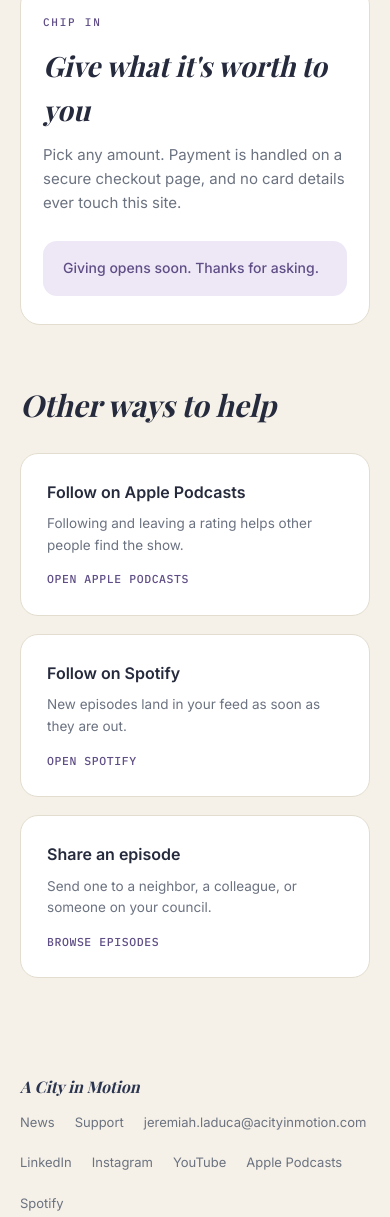
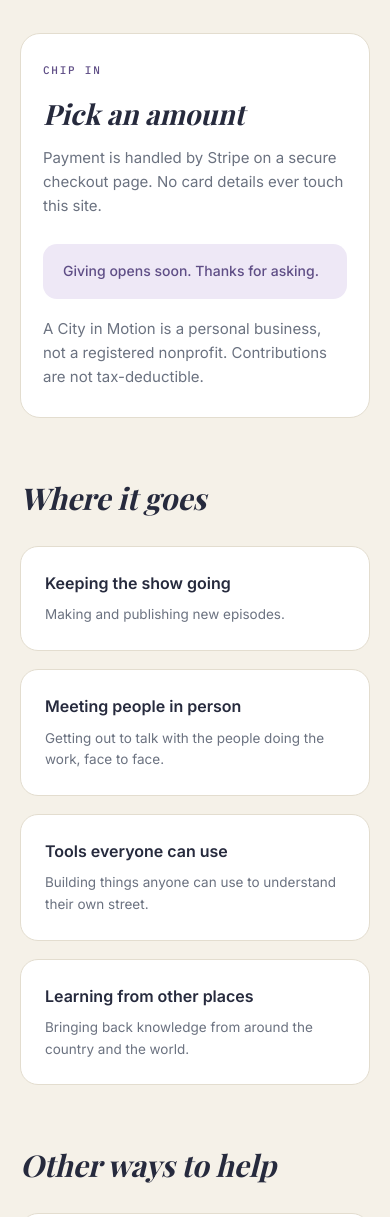
Before and after one commit to jeremiahladucapro-spec/acityinmotion, a website: page site/support.html in a window 390 px wide. Shown: the part 296-1513 px from the top of the page. Drawn offline with nearby package versions, Linux system fonts and the light colour scheme; a web font is replaced by a local one.

Commit message:
Set up Support page for Stripe amounts and add where the money goes
Give buttons are now $5, $10, $20 and Other amount, one Stripe Payment
Link each, set at the bottom of the page. A button shows only once its
link is filled in; with none set the page still says "Giving opens soon".

Adds the not-tax-deductible line, a "Where it goes" section in
Jeremiah's own terms, and a first-person intro.

Co-Authored-By: Claude Fable 5.2 <noreply@anthropic.com>
Claude-Session: https://claude.ai/code/session_01DnTKPKNwHEvXH4idUHqyAQ

```diff
--- a/site/support.html
+++ b/site/support.html
@@ -99,6 +99,12 @@ nav.links a:hover,nav.links a.active{color:var(--navy);}
 }
 [hidden]{display:none !important;}
 
+.give-actions .btn{min-width:92px;}
+.goes{display:grid;grid-template-columns:repeat(4,1fr);gap:18px;margin-top:24px;}
+.goes-item{
+  background:var(--card);border:1px solid var(--line);border-radius:18px;padding:24px 24px;
+  display:flex;flex-direction:column;gap:8px;
+}
 .other-ways{display:grid;grid-template-columns:repeat(3,1fr);gap:18px;margin-top:24px;}
 .way{
   background:var(--card);border:1px solid var(--line);border-radius:18px;padding:26px 26px;
@@ -124,12 +130,14 @@ footer .foot-links a:hover{color:var(--navy);}
 @media (max-width:900px){
   nav.links{display:none;}
   .other-ways{grid-template-columns:1fr;}
+  .goes{grid-template-columns:repeat(2,1fr);}
 }
 @media (max-width:560px){
   .wrap{padding:0 20px;}
   .page-head h1{font-size:34px;}
   .give-card{padding:28px 22px;}
-  .give-actions .btn{width:100%;}
+  .give-actions .btn{flex:1 1 40%;padding:14px 12px;white-space:nowrap;}
+  .goes{grid-template-columns:1fr;}
 }
 </style>
 <!-- Privacy-friendly analytics by Plausible -->
@@ -159,10 +167,7 @@ footer .foot-links a:hover{color:var(--navy);}
 <section class="page-head">
   <div class="wrap">
     <h1>Support the show</h1>
-    <!-- COPY TO CONFIRM: one or two sentences, in Jeremiah's words, on what
-         contributions pay for. Left generic on purpose: nothing here should
-         claim how money is used until he says so. -->
-    <p>If A City in Motion is useful to you, you can chip in to help keep it going.</p>
+    <p>A City in Motion is something I make to share information and ideas about how we move. If it is useful to you, you can chip in to help keep it going.</p>
   </div>
 </section>
 
@@ -170,20 +175,42 @@ footer .foot-links a:hover{color:var(--navy);}
   <div class="wrap">
     <div class="give-card">
       <div class="give-eyebrow">Chip in</div>
-      <h2>Give what it's worth to you</h2>
-      <p>Pick any amount. Payment is handled on a secure checkout page, and no card details ever touch this site.</p>
+      <h2>Pick an amount</h2>
+      <p>Payment is handled by Stripe on a secure checkout page. No card details ever touch this site.</p>
 
       <div class="give-actions" id="give-actions" hidden>
-        <a class="btn btn-primary" id="give-once" target="_blank" rel="noopener" hidden>Give once</a>
-        <a class="btn btn-secondary" id="give-monthly" target="_blank" rel="noopener" hidden>Give monthly</a>
+        <a class="btn btn-primary" data-give="five" target="_blank" rel="noopener" hidden>$5</a>
+        <a class="btn btn-primary" data-give="ten" target="_blank" rel="noopener" hidden>$10</a>
+        <a class="btn btn-primary" data-give="twenty" target="_blank" rel="noopener" hidden>$20</a>
+        <a class="btn btn-secondary" data-give="custom" target="_blank" rel="noopener" hidden>Other amount</a>
       </div>
       <div class="give-closed" id="give-closed">Giving opens soon. Thanks for asking.</div>
 
-      <!-- TAX LINE TO CONFIRM before launch. Use exactly one, whichever is true:
-           "A City in Motion is not a registered nonprofit. Contributions are not tax-deductible."
-           or the correct 501(c)(3) / fiscal-sponsor statement with the EIN.
-           Do not publish either until Jeremiah confirms which applies. -->
-      <p class="give-note" id="give-note" hidden></p>
+      <p class="give-note">A City in Motion is a personal business, not a registered nonprofit. Contributions are not tax-deductible.</p>
+    </div>
+  </div>
+</section>
+
+<section class="section" style="padding-top:0;">
+  <div class="wrap">
+    <h2 class="section-title">Where it goes</h2>
+    <div class="goes">
+      <div class="goes-item">
+        <span class="way-title">Keeping the show going</span>
+        <span class="way-desc">Making and publishing new episodes.</span>
+      </div>
+      <div class="goes-item">
+        <span class="way-title">Meeting people in person</span>
+        <span class="way-desc">Getting out to talk with the people doing the work, face to face.</span>
+      </div>
+      <div class="goes-item">
+        <span class="way-title">Tools everyone can use</span>
+        <span class="way-desc">Building things anyone can use to understand their own street.</span>
+      </div>
+      <div class="goes-item">
+        <span class="way-title">Learning from other places</span>
+        <span class="way-desc">Bringing back knowledge from around the country and the world.</span>
+      </div>
     </div>
   </div>
 </section>
@@ -231,31 +258,33 @@ footer .foot-links a:hover{color:var(--navy);}
 /* ---------------------------------------------------------------------------
    The only thing to edit to turn giving on.
 
-   Paste the hosted checkout links from your payment provider between the
-   quotes. These are ordinary public links: safe to commit, no keys involved.
-   Leave one empty to hide that button. Leave both empty and the page shows
-   "Giving opens soon" instead of a button that goes nowhere.
+   Paste each Stripe Payment Link between the quotes. They look like
+   https://buy.stripe.com/abc123 and are ordinary public links: safe to
+   commit, no keys involved.
+
+   A button only appears once its link is filled in. With all four empty the
+   page shows "Giving opens soon" instead of buttons that go nowhere.
 --------------------------------------------------------------------------- */
 var GIVING = {
-  once:    "",   // one-time, e.g. a Stripe Payment Link
-  monthly: "",   // recurring, optional
-  taxNote: ""    // the confirmed tax line, shown under the buttons
+  five:   "",   // Payment Link for a fixed $5
+  ten:    "",   // Payment Link for a fixed $10
+  twenty: "",   // Payment Link for a fixed $20
+  custom: ""    // Payment Link set to "Customers choose what to pay"
 };
 
 (function () {
-  function ok(u) { return typeof u === "string" && /^https:\/\//.test(u); }
-  var once = document.getElementById("give-once");
-  var monthly = document.getElementById("give-monthly");
   var any = false;
-  if (ok(GIVING.once))    { once.href = GIVING.once;       once.hidden = false;    any = true; }
-  if (ok(GIVING.monthly)) { monthly.href = GIVING.monthly; monthly.hidden = false; any = true; }
+  var buttons = document.querySelectorAll("[data-give]");
+  for (var i = 0; i < buttons.length; i++) {
+    var url = GIVING[buttons[i].getAttribute("data-give")];
+    if (typeof url === "string" && /^https:\/\//.test(url)) {
+      buttons[i].href = url;
+      buttons[i].hidden = false;
+      any = true;
+    }
+  }
   document.getElementById("give-actions").hidden = !any;
   document.getElementById("give-closed").hidden = any;
-  if (GIVING.taxNote) {
-    var note = document.getElementById("give-note");
-    note.textContent = GIVING.taxNote;
-    note.hidden = false;
-  }
 })();
 </script>
 
```
